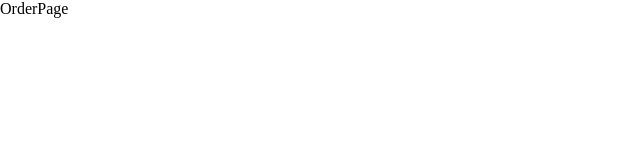
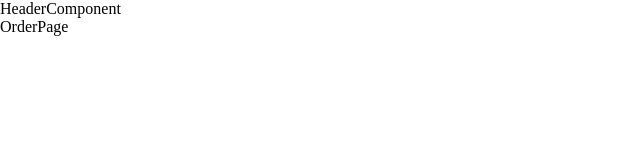
Before and after one commit to letranthienlong/ProjectMindxWeb75, a React (Create React App) app: page /order in a window 1280 px wide. Shown: the top 160 px of the page, without its empty margins (0-640 px from the left). Built offline with nearby package versions, Linux system fonts and the light colour scheme.

Commit message:
Cấu hình React-router-dom

```diff
--- a/src/App.js
+++ b/src/App.js
@@ -1,10 +1,12 @@
 import React from "react";
 import { BrowserRouter as Router, Routes, Route } from "react-router-dom";
 import { routes } from "./routes/index.js";
+import HeaderComponent from "./components/HeaderComponent/HeaderComponent.jsx";
 
 function App() {
   return (
     <div>
+      <HeaderComponent />
       <Router>
         <Routes>
           {routes.map((route) => {
--- /dev/null
+++ b/src/components/HeaderComponent/HeaderComponent.jsx
@@ -0,0 +1,9 @@
+import React from 'react'
+
+const HeaderComponent = () => {
+  return (
+    <div>HeaderComponent</div>
+  )
+}
+
+export default HeaderComponent
--- a/src/pages/HomePage/HomePage.jsx
+++ b/src/pages/HomePage/HomePage.jsx
@@ -1,9 +1,9 @@
 import React from 'react'
 
-const homePage = () => {
+const HomePage = () => {
   return (
     <div>HomePage</div>
   )
 }
 
-export default homePage
+export default HomePage
--- /dev/null
+++ b/src/pages/NotFoundPage/NotFoundPage.jsx
@@ -0,0 +1,9 @@
+import React from 'react'
+
+const NotFoundPage = () => {
+  return (
+    <div>NotFoundPage</div>
+  )
+}
+
+export default NotFoundPage
--- a/src/pages/OrderPage/OrderPage.jsx
+++ b/src/pages/OrderPage/OrderPage.jsx
@@ -1,9 +1,9 @@
 import React from 'react'
 
-const orderPage = () => {
+const OrderPage = () => {
   return (
     <div>OrderPage</div>
   )
 }
 
-export default orderPage
+export default OrderPage
--- a/src/pages/ProductsPage/ProductsPage.jsx
+++ b/src/pages/ProductsPage/ProductsPage.jsx
@@ -1,9 +1,9 @@
 import React from 'react'
 
-const productsPage = () => {
+const ProductsPage = () => {
   return (
     <div>ProductsPage</div>
   )
 }
 
-export default productsPage
+export default ProductsPage
--- a/src/routes/index.js
+++ b/src/routes/index.js
@@ -1,4 +1,5 @@
 import homePage from "../pages/HomePage/HomePage";
+import NotFoundPage from "../pages/NotFoundPage/NotFoundPage";
 import orderPage from "../pages/OrderPage/OrderPage";
 import productsPage from "../pages/ProductsPage/ProductsPage";
 
@@ -14,5 +15,9 @@ export const routes = [
   {
     path: "/products",
     page: productsPage,
-  }
+  },
+  {
+    path: "*",
+    page: NotFoundPage,
+  },
 ];
```
Also changed, not shown: src/components/DefaultComponent/DefaultComponent.jsx (added).
